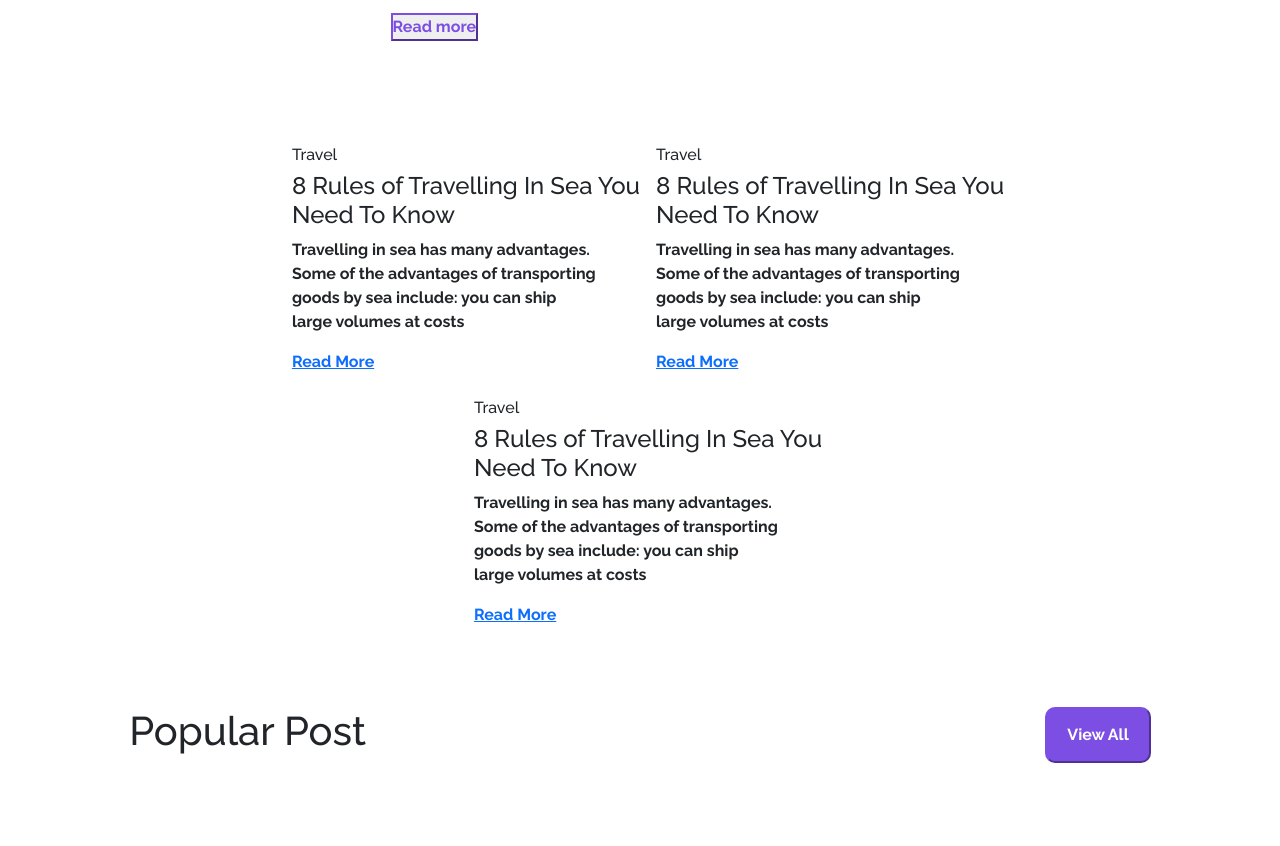
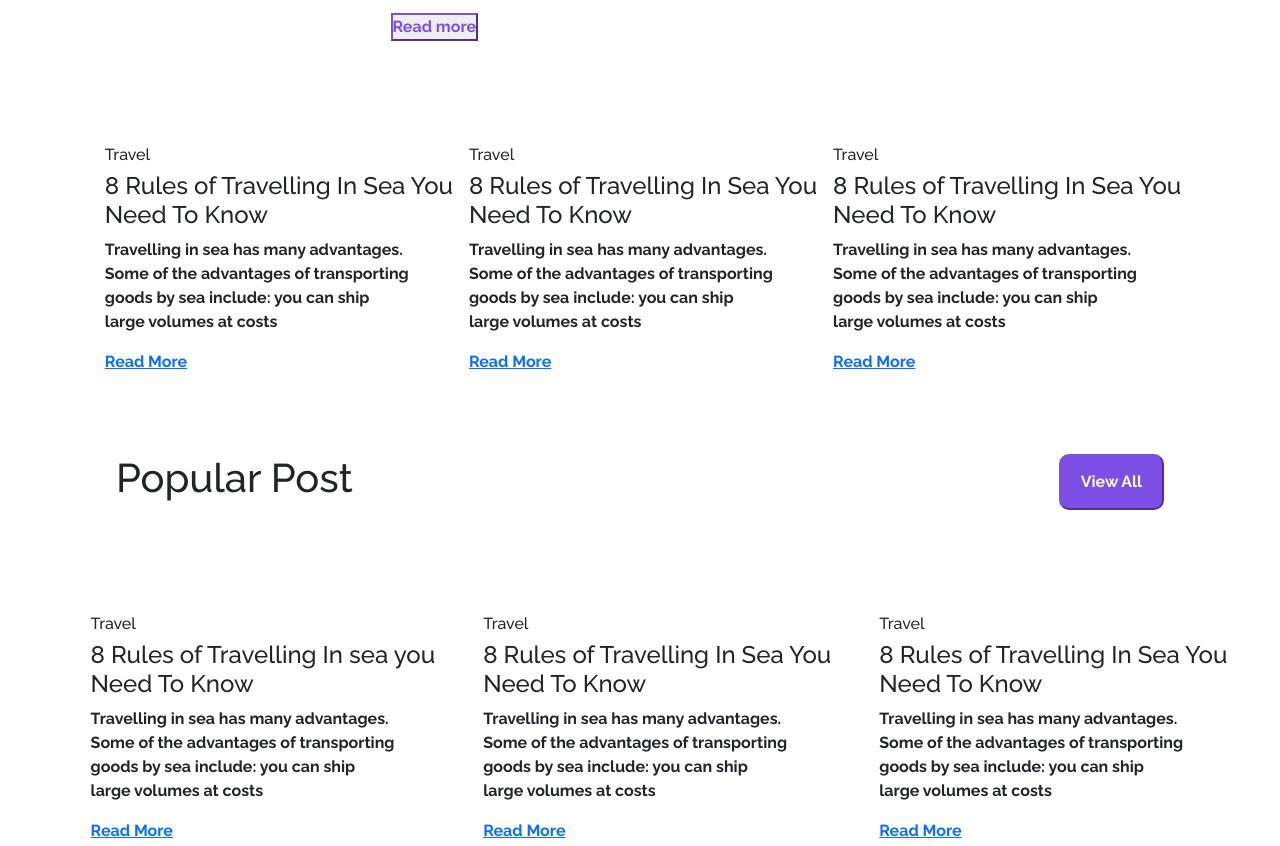
Before and after one commit to da4566/Project, a plain HTML site: page index.html in a window 1280 px wide. Shown: the part 1566-2412 px from the top of the page. Drawn offline with nearby package versions, Linux system fonts and the light colour scheme.

Commit message:
added new file

```diff
--- a/style.css
+++ b/style.css
@@ -74,7 +74,7 @@
 }
 .our{
     display: flex;
-    gap: 550px;
+    gap: 590px;
     justify-content: space-evenly;
     padding-top: 80px;
 }
@@ -91,8 +91,8 @@
 .fourth-main{
     display: flex;
     padding-top: 80px;
-    padding-left: 120px;
-    padding-right: 120px;
+    padding-left: 40px;
+    padding-right: 50px;
     justify-content: center;
     flex-wrap: wrap;
 }
@@ -100,7 +100,7 @@
    width: 100%;
 }
 .first-card{
-    min-width: 250px !important;
+    max-width: 400px !important;
 }
 .footer{
     background-color: #7C4EE4;
```
